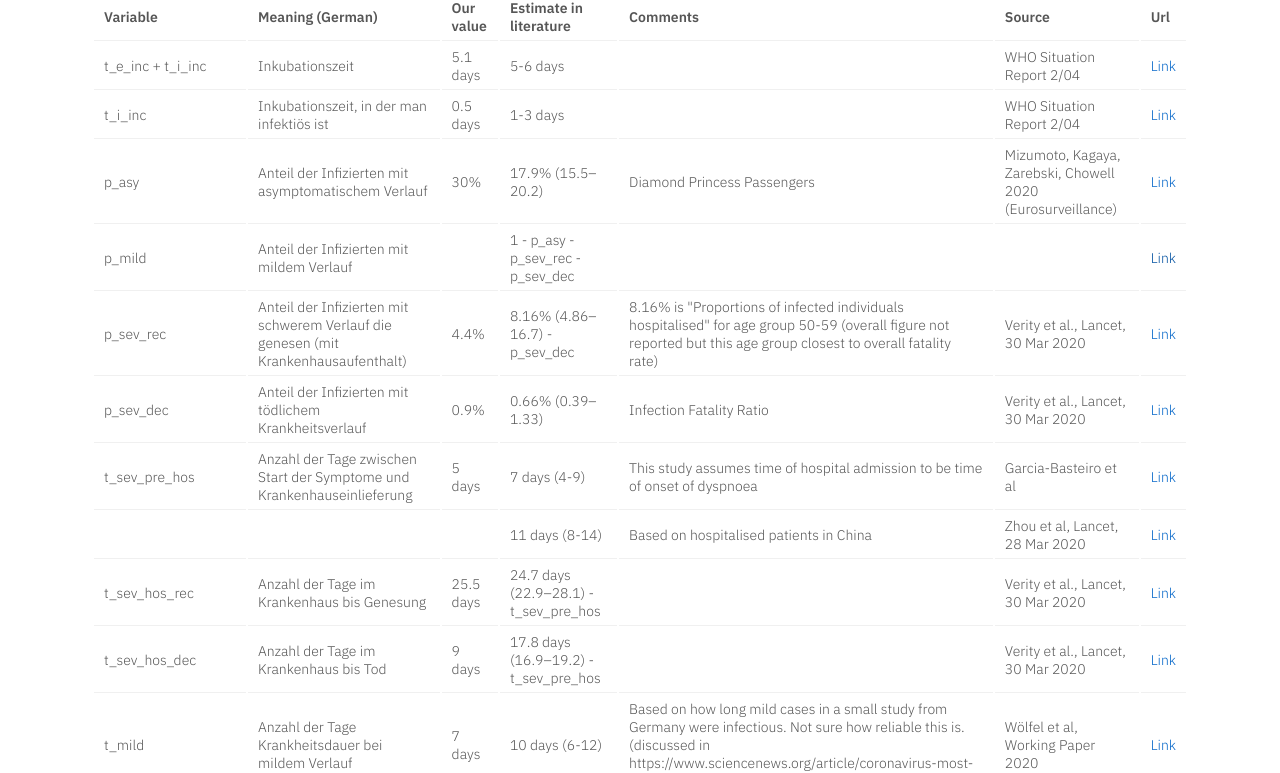
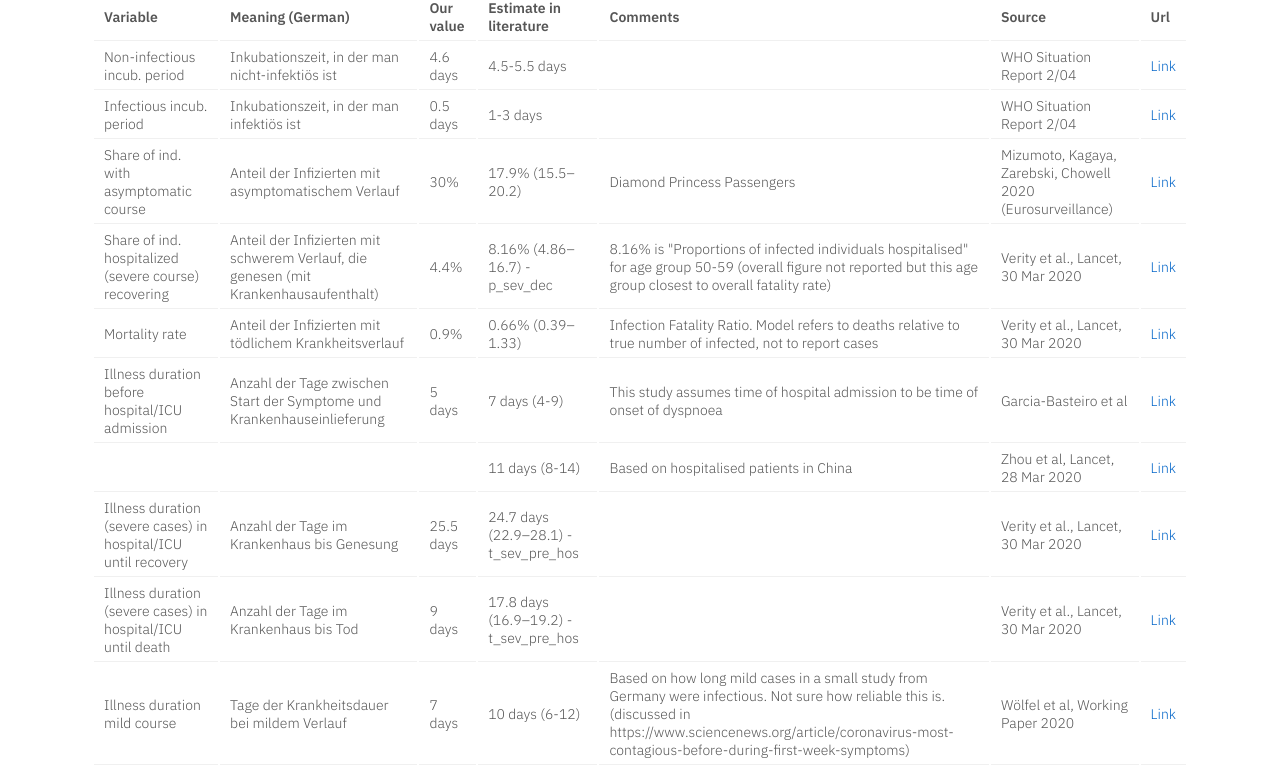
Before and after one commit to alsino/corona-impact-analysis, a Svelte app: page / in a window 1280 px wide. Shown: the part 885-1658 px from the top of the page. Built offline with nearby package versions, Linux system fonts and the light colour scheme; no server answers.

Commit message:
Table changes 2

```diff
--- a/src/store.js
+++ b/src/store.js
@@ -104,7 +104,7 @@ export let params2 = [
       "apiRequest" : false
     },
     {
-      "descr": "Hospitalized patients require intensive care",
+      "descr": "Share of hospitalized requiring intensive care",
       "name": "p_icu_given_hospital",
       "alias": "p_icu_given_hosp",
       "min" : 0,
@@ -113,7 +113,7 @@ export let params2 = [
       "apiRequest" : true
     },
     {
-      "descr": "Fraction of individuals with asymptomatic course",
+      "descr": "Share of ind. with asymptomatic course",
       "name": "p_asy",
       "alias": "p_asy",
       "min" : 0,
@@ -121,7 +121,7 @@ export let params2 = [
       "unit": "share"
     },
     {
-      "descr": "Fraction of individuals hospitalized / severe course",
+      "descr": "Share of ind. hospitalized (severe course) recovering",
       "name": "p_sev_rec",
       "alias": "p_sev_rec",
       "min" : 0,
@@ -177,7 +177,7 @@ export let params2 = [
       "unit": "days"
     },
     {
-      "descr": "Illness duration severe course",
+      "descr": "Illness duration before hospital/ICU admission",
       "name": "t_sev_pre_hos",
       "alias": "t_sev_pre_hos",
       "min" : 1,
@@ -185,7 +185,7 @@ export let params2 = [
       "unit": "initial days at home"
     },
     {
-    "descr": "Illness duration severe course",
+    "descr": "Illness duration (severe cases) in hospital/ICU until recovery",
     "name": "t_sev_hos_rec",
     "alias": "t_hosp_sev_rec",
     "min" : 0.01,
@@ -193,7 +193,7 @@ export let params2 = [
     "unit": "days in hospital if recovered"
     },
     {
-    "descr": "Illness duration severe course",
+    "descr": "Illness duration (severe cases) in hospital/ICU until death",
     "name": "t_sev_hos_dec",
     "alias": "t_hosp_sev_dec",
     "min" : 0.01,
@@ -211,18 +211,17 @@ export let params2 = [
 
 
 
-export let explanations = [
-  {
-    "Variable": "t_e_inc + t_i_inc",
-    "Meaning (German)": "Inkubationszeit",
-    "Our value": "5.1 days",
-    "Estimate in literature": "5-6 days",
+export let explanations = [{
+  "Variable": "Non-infectious incub. period",
+  "Meaning (German)": "Inkubationszeit, in der man nicht-infektiös ist",
+  "Our value": "4.6 days",
+  "Estimate in literature": "4.5-5.5 days",
   "Comments": "",
   "Source": "WHO Situation Report 2/04",
   "Link": "https://www.who.int/docs/default-source/coronaviruse/situation-reports/20200402-sitrep-73-covid-19.pdf?sfvrsn=5ae25bc7_2"
 },
 {
-    "Variable": "t_i_inc",
+  "Variable": "Infectious incub. period",
   "Meaning (German)": "Inkubationszeit, in der man infektiös ist",
   "Our value": "0.5 days",
   "Estimate in literature": "1-3 days",
@@ -231,7 +230,7 @@ export let explanations = [
   "Link": "https://www.who.int/docs/default-source/coronaviruse/situation-reports/20200402-sitrep-73-covid-19.pdf?sfvrsn=5ae25bc7_2"
 },
 {
-    "Variable": "p_asy",
+  "Variable": "Share of ind. with asymptomatic course",
   "Meaning (German)": "Anteil der Infizierten mit asymptomatischem Verlauf",
   "Our value": "30%",
   "Estimate in literature": "17.9% (15.5–20.2)",
@@ -240,17 +239,8 @@ export let explanations = [
   "Link": "https://eurosurveillance.org/content/10.2807/1560-7917.ES.2020.25.10.2000180#r13"
 },
 {
-    "Variable": "p_mild",
-    "Meaning (German)": "Anteil der Infizierten mit mildem Verlauf",
-    "Our value": "",
-    "Estimate in literature": "1 - p_asy - p_sev_rec - p_sev_dec",
-    "Comments": "",
-    "Source": "",
-    "Link": ""
-  },
-  {
-    "Variable": "p_sev_rec",
-    "Meaning (German)": "Anteil der Infizierten mit schwerem Verlauf die genesen (mit Krankenhausaufenthalt)",
+  "Variable": "Share of ind. hospitalized (severe course) recovering",
+  "Meaning (German)": "Anteil der Infizierten mit schwerem Verlauf, die genesen (mit Krankenhausaufenthalt)",
   "Our value": "4.4%",
   "Estimate in literature": "8.16% (4.86–16.7) -  p_sev_dec",
   "Comments": "8.16% is \"Proportions of infected individuals hospitalised\" for age group 50-59 (overall figure not reported but this age group closest to overall fatality rate)",
@@ -258,16 +248,16 @@ export let explanations = [
   "Link": "https://www.thelancet.com/action/showPdf?pii=S1473-3099%2820%2930243-7"
 },
 {
-    "Variable": "p_sev_dec",
+  "Variable": "Mortality rate",
   "Meaning (German)": "Anteil der Infizierten mit tödlichem Krankheitsverlauf",
   "Our value": "0.9%",
   "Estimate in literature": "0.66% (0.39–1.33)",
-    "Comments": "Infection Fatality Ratio",
+  "Comments": "Infection Fatality Ratio. Model refers to deaths relative to true number of infected, not to report cases",
   "Source": "Verity et al., Lancet, 30 Mar 2020",
   "Link": "https://www.thelancet.com/action/showPdf?pii=S1473-3099%2820%2930243-7"
 },
 {
-    "Variable": "t_sev_pre_hos",
+  "Variable": "Illness duration before hospital/ICU admission",
   "Meaning (German)": "Anzahl der Tage zwischen Start der Symptome und Krankenhauseinlieferung",
   "Our value": "5 days",
   "Estimate in literature": "7 days (4-9)",
@@ -285,7 +275,7 @@ export let explanations = [
   "Link": "https://www.thelancet.com/journals/lancet/article/PIIS0140-6736(20)30566-3/fulltext"
 },
 {
-    "Variable": "t_sev_hos_rec",
+  "Variable": "Illness duration (severe cases) in hospital/ICU until recovery",
   "Meaning (German)": "Anzahl der Tage im Krankenhaus bis Genesung",
   "Our value": "25.5 days",
   "Estimate in literature": "24.7 days (22.9–28.1) - t_sev_pre_hos",
@@ -294,7 +284,7 @@ export let explanations = [
   "Link": "https://www.thelancet.com/action/showPdf?pii=S1473-3099%2820%2930243-7"
 },
 {
-    "Variable": "t_sev_hos_dec",
+  "Variable": "Illness duration (severe cases) in hospital/ICU until death",
   "Meaning (German)": "Anzahl der Tage im Krankenhaus bis Tod",
   "Our value": "9 days",
   "Estimate in literature": "17.8 days (16.9–19.2) - t_sev_pre_hos",
@@ -303,8 +293,8 @@ export let explanations = [
   "Link": "https://www.thelancet.com/action/showPdf?pii=S1473-3099%2820%2930243-7"
 },
 {
-    "Variable": "t_mild",
-    "Meaning (German)": "Anzahl der Tage Krankheitsdauer bei mildem Verlauf",
+  "Variable": "Illness duration mild course",
+  "Meaning (German)": "Tage der Krankheitsdauer bei mildem Verlauf",
   "Our value": "7 days",
   "Estimate in literature": "10 days (6-12)",
   "Comments": "Based on how long mild cases in a small study from Germany were infectious. Not sure how reliable this is. (discussed in https://www.sciencenews.org/article/coronavirus-most-contagious-before-during-first-week-symptoms)",
@@ -312,7 +302,7 @@ export let explanations = [
   "Link": "https://www.medrxiv.org/content/10.1101/2020.03.05.20030502v1.full.pdf"
 },
 {
-    "Variable": "t_asy",
+  "Variable": "Illness duration asymptomatic course",
   "Meaning (German)": "Anzahl der Tage Krankheitsdauer bei asymptomatischem Verlauf",
   "Our value": "6 days",
   "Estimate in literature": "10 days (6-12)",
@@ -321,11 +311,11 @@ export let explanations = [
   "Link": ""
 },
 {
-    "Variable": "p_icu_given_hospital",
+  "Variable": "Share of hospitalized requiring intensive care",
   "Meaning (German)": "Anteil derjenigen im Krankenhaus, die eine Behandlung auf der Intensivstation benötigen.",
-    "Our value": "0,3",
-    "Estimate in literature": "0,3",
-    "Comments": "This is the assumption in the Ferguson et al. study",
+  "Our value": "48%",
+  "Estimate in literature": "30%",
+  "Comments": "This is the assumption in the Ferguson et al. study. As this is a rough estimate, we choose a higher and thus rather conservative share",
   "Source": "",
   "Link": "https://www.imperial.ac.uk/media/imperial-college/medicine/sph/ide/gida-fellowships/Imperial-College-COVID19-NPI-modelling-16-03-2020.pdf"
 }
```
Lines whose indentation alone changed are shown as unchanged.
